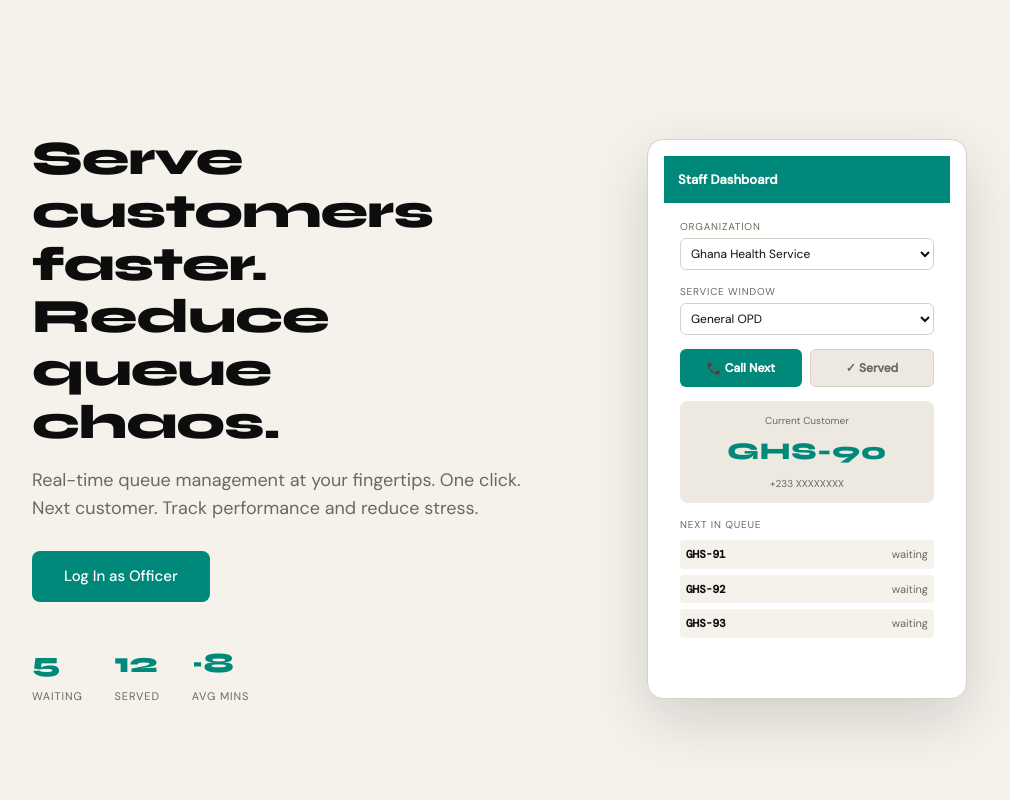
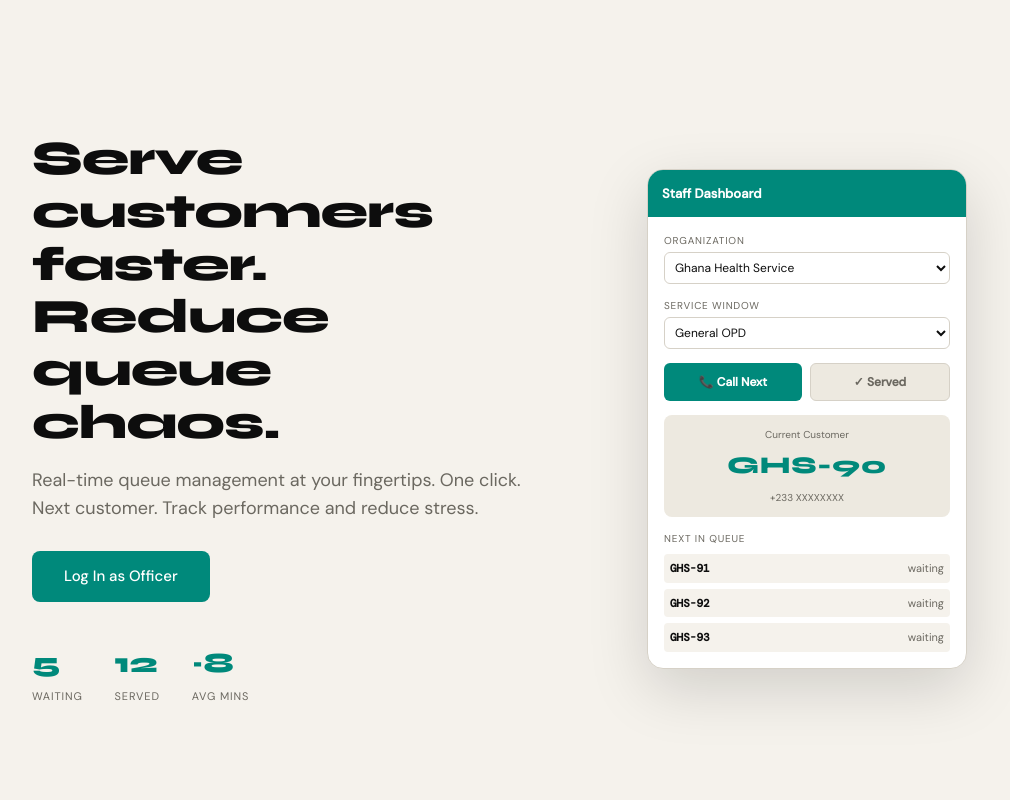
Before and after one commit to Henny1825/QueueEase, a React (Vite) app: page / in a window 1280 px wide. Shown: the part 1600-2400 px from the top of the page, without its empty margins (98-1108 px from the left). Built offline with nearby package versions, Linux system fonts and the light colour scheme.

Commit message:
changed the classname for phone cont in officerlanding to avoid css conflict

```diff
--- a/src/pages/OfficerLanding.jsx
+++ b/src/pages/OfficerLanding.jsx
@@ -42,7 +42,7 @@ export default function OfficerLanding({ onLoginAsOfficer = () => {} }) {
 
           {/* RIGHT: Dashboard mockup */}
           <div className="flex justify-center">
-            <div className="phone-container">
+            <div className="phone-cont">
               {/* Header */}
               <div className="phone-heading">Staff Dashboard</div>
 
--- a/src/styles/OfficerLanding.css
+++ b/src/styles/OfficerLanding.css
@@ -54,7 +54,7 @@
 }
 
 /*------ HERO RIGHT CONTENT-------- */
-.phone-container {
+.phone-cont {
   width: 20rem;
   background: var(--card);
   border-radius: 1rem;
```
